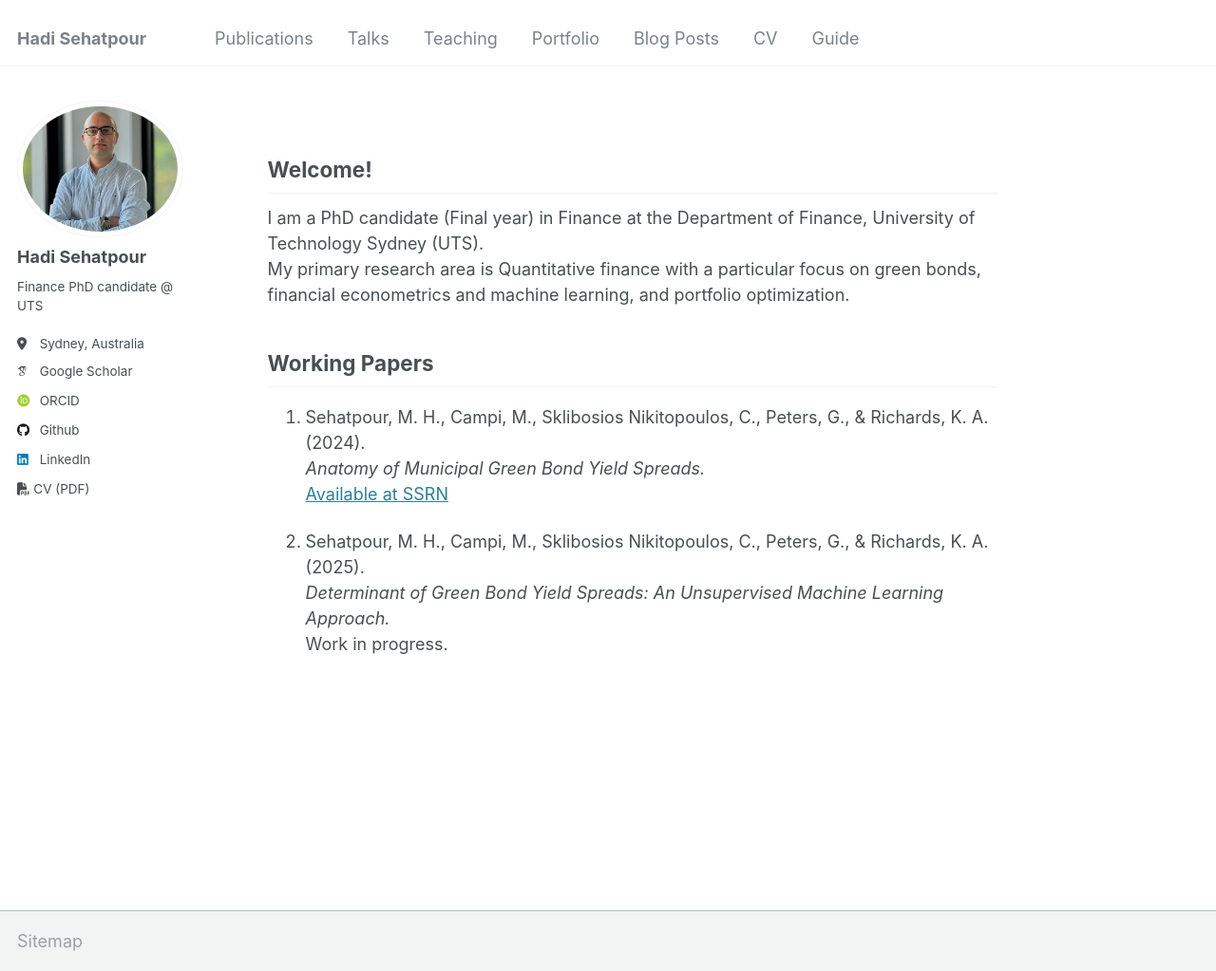
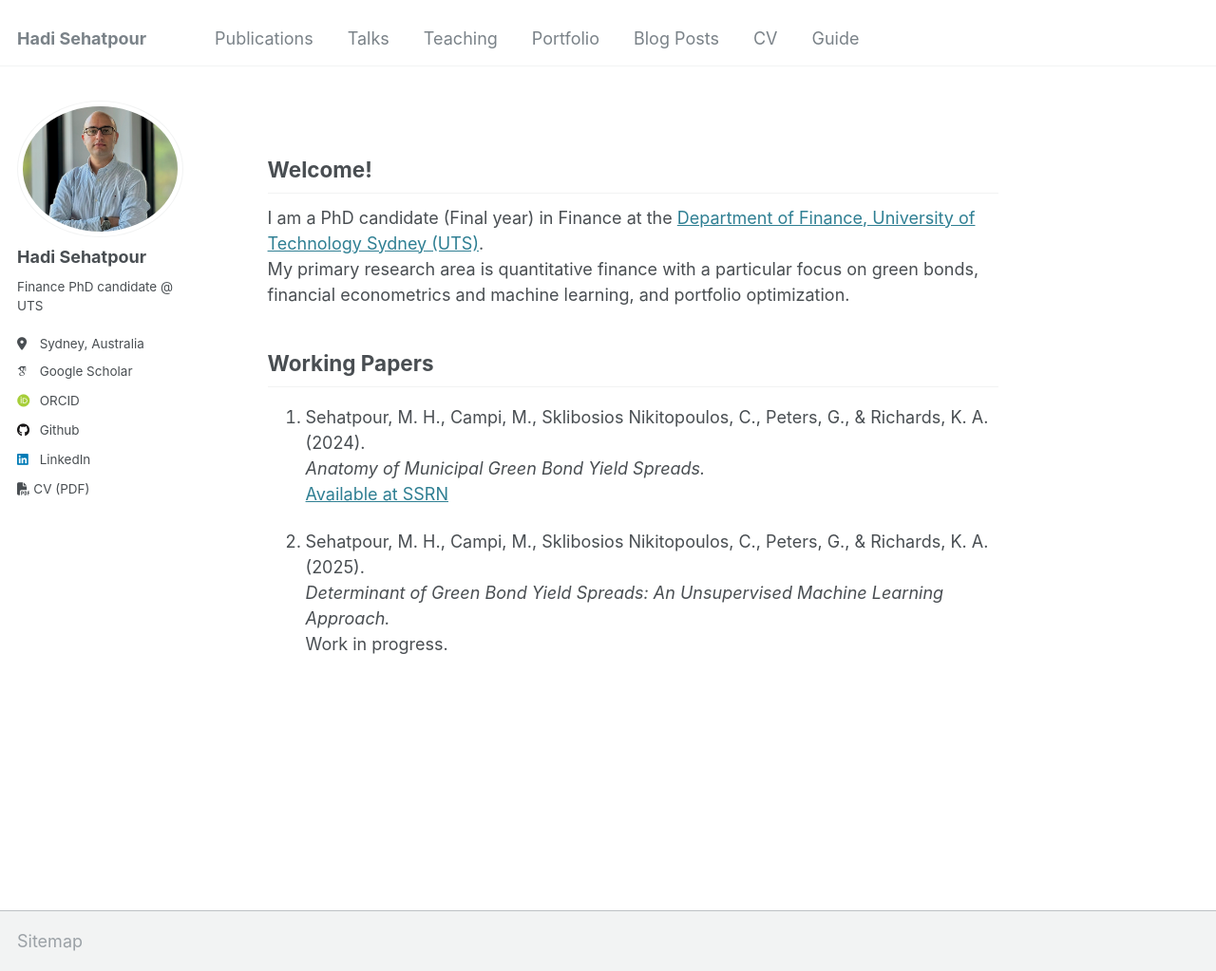
Before and after one commit to hadisehatpour/hadisehatpour.github.io, a Jekyll site: the page built from _pages/index.md, in a window 1280 px wide and 1023 px high. Shown: the whole window at 95% size. Built offline with Jekyll 4.4.1, drawn with Linux system fonts in a browser that asks for light colours; some web fonts are replaced; part of the change alters nothing that is shown.

```diff
--- a/_pages/index.md
+++ b/_pages/index.md
@@ -6,8 +6,8 @@ author_profile: true
 
 ## Welcome!
 
-I am a PhD candidate (Final year) in Finance at the Department of Finance, University of Technology Sydney (UTS).
-My primary research area is Quantitative finance with a particular focus on green bonds, financial econometrics and machine learning, and portfolio optimization.
+I am a PhD candidate (Final year) in Finance at the [Department of Finance, University of Technology Sydney (UTS)](https://www.uts.edu.au/about/faculties/business/finance).
+My primary research area is quantitative finance with a particular focus on green bonds, financial econometrics and machine learning, and portfolio optimization.
 
 ## Working Papers
 
```
